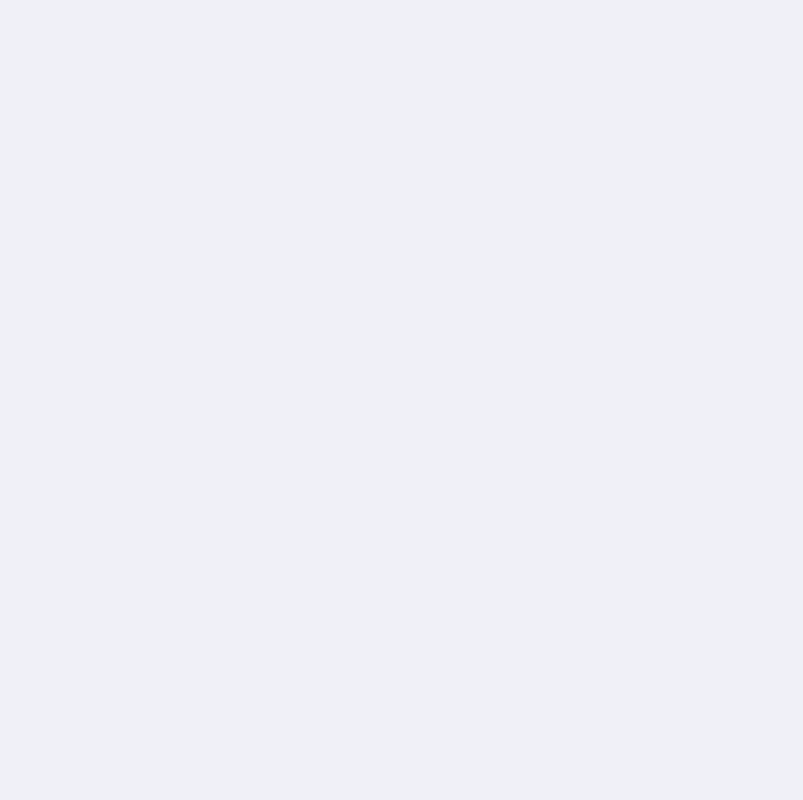
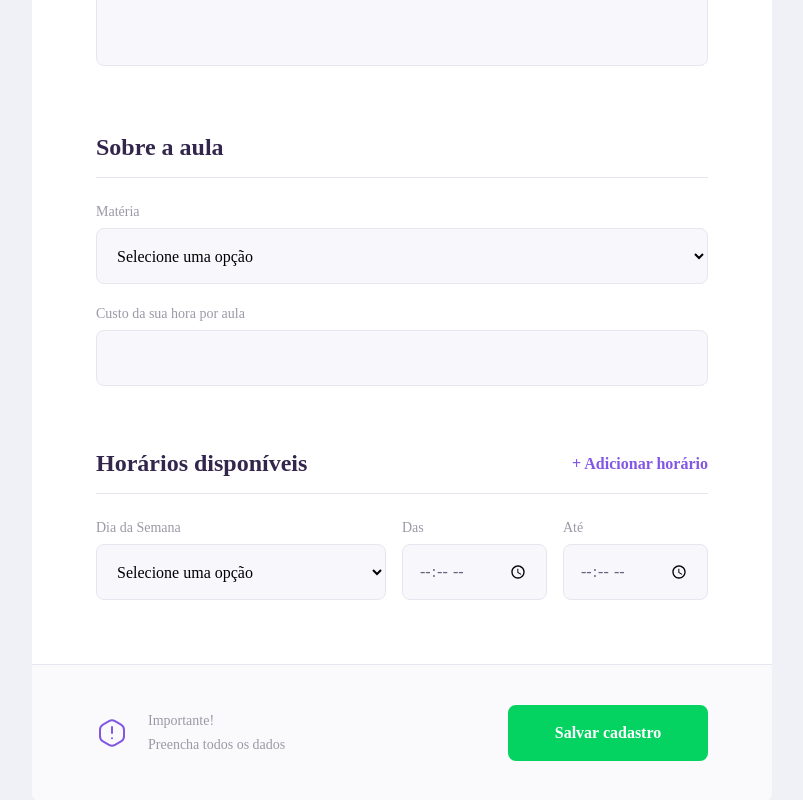
Before and after one commit to maycongc/proffy-web, a React (Create React App) app: page /give-classes in a window 1280 px wide. Shown: the part 856-1656 px from the top of the page, without its empty margins (238-1041 px from the left). Before the commit the page ends 800 px from the top, so only its background shows below. Built offline with nearby package versions, Linux system fonts and the light colour scheme; the HTML template or start-up script is replaced by a standard one.

Commit message:
update teacher form

```diff
--- a/src/pages/TeacherForm/index.tsx
+++ b/src/pages/TeacherForm/index.tsx
@@ -1,9 +1,34 @@
-import React from 'react';
+import React, { useState } from 'react';
 
 import './styles.css';
+
 import PageHeader from '../../components/PageHeader';
+import Input from '../../components/Input';
+import Select from '../../components/Select';
+import Textarea from '../../components/Textarea';
+import warningIcon from '../../assets/images/icons/warning.svg';
+
+interface IScheduleItem {
+  week_day: number;
+  from: string;
+  to: string;
+  key: number;
+}
 
 const TeacherForm = (): JSX.Element => {
+  const [scheduleItems, setScheduleItems] = useState<IScheduleItem[]>([
+    { week_day: 0, from: '', to: '', key: 0 },
+  ]);
+
+  function handleNewScheduleItem() {
+    const schedule = [
+      ...scheduleItems,
+      { week_day: 0, from: '', to: '', key: scheduleItems.length },
+    ];
+
+    setScheduleItems(schedule);
+  }
+
   return (
     <div id="page-teacher-form" className="container">
       <PageHeader
@@ -11,6 +36,75 @@
         description="O primeiro passo, é preencher esse
         formulário de inscrição."
       />
+
+      <main>
+        <fieldset>
+          <legend>Seus Dados</legend>
+          <Input label="Nome completo" name="name" />
+          <Input label="Avatar" name="avatar" />
+          <Input label="Whatsapp" name="whatsapp" />
+          <Textarea label="Biografia" name="bio" />
+        </fieldset>
+
+        <fieldset>
+          <legend>Sobre a aula</legend>
+          <Select
+            label="Matéria"
+            name="subject"
+            options={[
+              { value: 'Artes', label: 'Artes' },
+              { value: 'Biologia', label: 'Biologia' },
+              { value: 'Ciências', label: 'Ciências' },
+              { value: 'Educação Fisica', label: 'Educação Fisica' },
+              { value: 'Geografia', label: 'Geografia' },
+              { value: 'História', label: 'História' },
+              { value: 'Matemática', label: 'Matemática' },
+              { value: 'Português', label: 'Português' },
+              { value: 'Química', label: 'Química' },
+            ]}
+          />
+          <Input label="Custo da sua hora por aula" name="cost" />
+        </fieldset>
+
+        <fieldset>
+          <legend>
+            Horários disponíveis
+            <button type="button" onClick={() => handleNewScheduleItem()}>
+              + Adicionar horário
+            </button>
+          </legend>
+
+          {scheduleItems.map(scheduleItem => (
+            <div key={scheduleItem.key} className="schedule-item">
+              <Select
+                label="Dia da Semana"
+                name="week_day"
+                options={[
+                  { value: '1', label: 'Domingo' },
+                  { value: '2', label: 'Segunda-Feira' },
+                  { value: '3', label: 'Terça-Feira' },
+                  { value: '4', label: 'Quarta-Feira' },
+                  { value: '5', label: 'Quinta-Feira' },
+                  { value: '6', label: 'Sexta-Feira' },
+                  { value: '7', label: 'Sábado' },
+                ]}
+              />
+              <Input label="Das" name="from" type="time" />
+              <Input label="Até" name="to" type="time" />
+            </div>
+          ))}
+        </fieldset>
+
+        <footer>
+          <p>
+            <img src={warningIcon} alt="Aviso" />
+            Importante!
+            <br />
+            Preencha todos os dados
+          </p>
+          <button type="button">Salvar cadastro</button>
+        </footer>
+      </main>
     </div>
   );
 };
--- a/src/pages/TeacherForm/styles.css
+++ b/src/pages/TeacherForm/styles.css
@@ -2,3 +2,145 @@
   width: 100vw;
   height: 100vh;
 }
+
+#page-teacher-form .page-header .header-content {
+  margin-bottom: 6.4rem;
+}
+
+#page-teacher-form main {
+  background: var(--color-box-base);
+  width: 100%;
+  max-width: 74rem;
+  border-radius: 0.8rem;
+  margin: -3.2rem auto 3.2rem;
+  padding-top: 6.4rem;
+  overflow: hidden;
+}
+
+#page-teacher-form main fieldset {
+  border: 0;
+  padding: 0 2.4rem;
+}
+
+#page-teacher-form main fieldset + fieldset {
+  margin-top: 6.4rem;
+}
+
+#page-teacher-form main fieldset legend {
+  font: 700 2.4rem Archivo;
+  color: var(--color-text-title);
+  margin-bottom: 2.4rem;
+
+  display: flex;
+  align-items: center;
+  justify-content: space-between;
+  width: 100%;
+  padding-bottom: 1.6rem;
+  border-bottom: 1px solid var(--color-line-in-white);
+}
+
+#page-teacher-form main fieldset legend button {
+  background: none;
+  border: 0;
+  color: var(--color-primary);
+  font: 700 1.6rem Archivo;
+  cursor: pointer;
+  transition: color 0.2s;
+  text-decoration: none;
+  outline: none;
+}
+
+#page-teacher-form main fieldset legend button:hover {
+  color: var(--color-primary-dark);
+}
+
+#page-teacher-form main fieldset .input-block + .textarea-block,
+#page-teacher-form main fieldset .select-block + .input-block {
+  margin-top: 2rem;
+}
+
+#page-teacher-form main label {
+  color: var(--color-text-complement);
+}
+
+#page-teacher-form main footer {
+  padding: 4rem 2.4rem;
+  background: var(--color-box-footer);
+  border-top: 1px solid var(--color-line-in-white);
+  margin-top: 6.4rem;
+}
+
+#page-teacher-form main footer p {
+  display: flex;
+  align-items: center;
+  justify-content: center;
+  font-size: 1.4rem;
+  line-height: 2.4rem;
+  color: var(--color-text-complement);
+}
+
+#page-teacher-form main footer p img {
+  margin-right: 2rem;
+}
+
+#page-teacher-form main footer button {
+  width: 100%;
+  height: 5.6rem;
+  background: var(--color-secundary);
+  color: var(--color-button-text);
+  border: 0;
+  border-radius: 0.8rem;
+  cursor: pointer;
+  font: 700 1.6rem Archivo;
+  margin-top: 3.2rem;
+  transition: background   0.25s;
+
+  display: flex;
+  align-items: center;
+  justify-content: center;
+  text-decoration: none;
+}
+
+#page-teacher-form main footer button:hover {
+  background: var(--color-secundary-dark);
+}
+
+@media (min-width: 700px) {
+  #page-teacher-form {
+    max-width: 100vw;
+  }
+
+  #page-teacher-form .page-header .header-content {
+    margin-bottom: 0;
+  }
+
+  #page-teacher-form main fieldset {
+    padding: 0 6.4rem;
+  }
+
+  #page-teacher-form main .schedule-item {
+    display: grid;
+    grid-template-columns: 2fr 1fr 1fr;
+    column-gap: 1.6rem;
+  }
+
+  #page-teacher-form main .schedule-item .input-block {
+    margin-top: 0 !important;
+  }
+
+  #page-teacher-form main footer {
+    padding: 4rem 6.4rem;
+    display: flex;
+    align-items: center;
+    justify-content: space-between;
+  }
+
+  #page-teacher-form main footer p {
+    justify-content: space-between;
+  }
+
+  #page-teacher-form main footer button {
+    width: 20rem;
+    margin-top: 0;
+  }
+}
```
